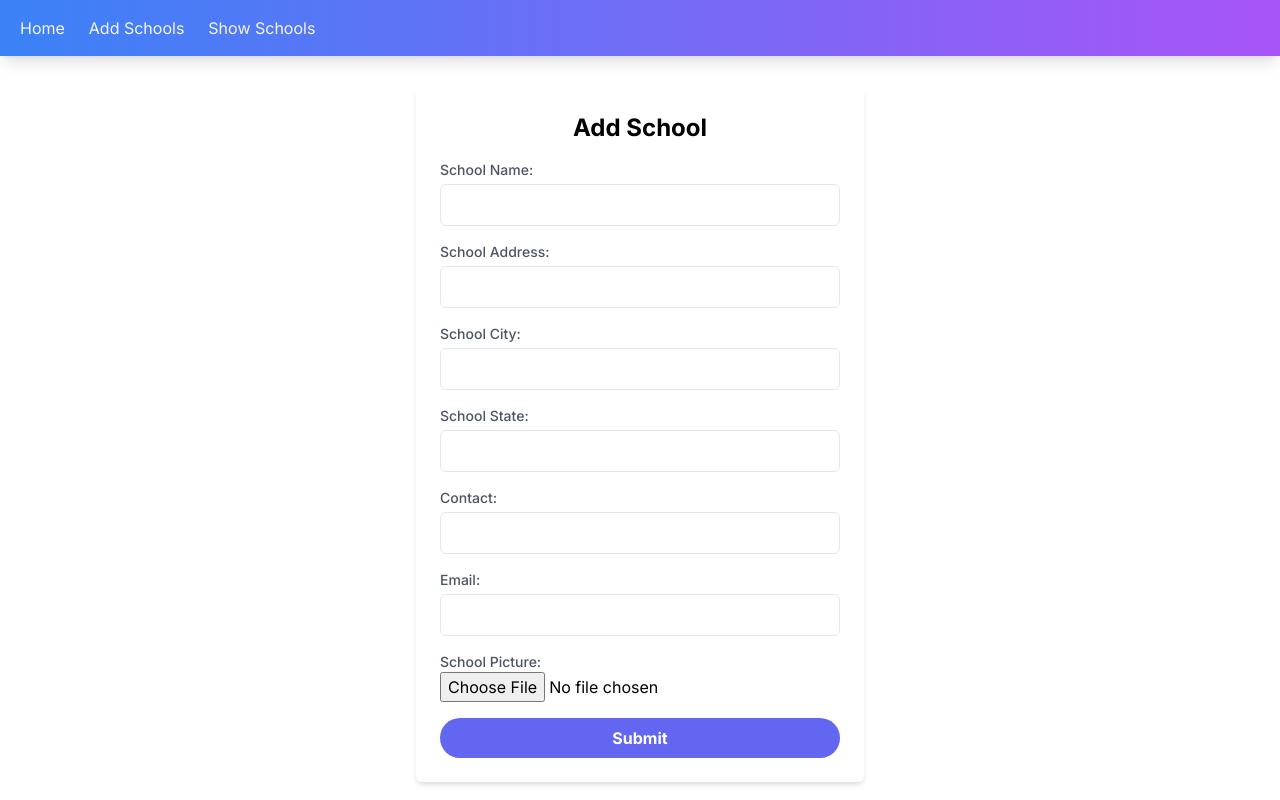
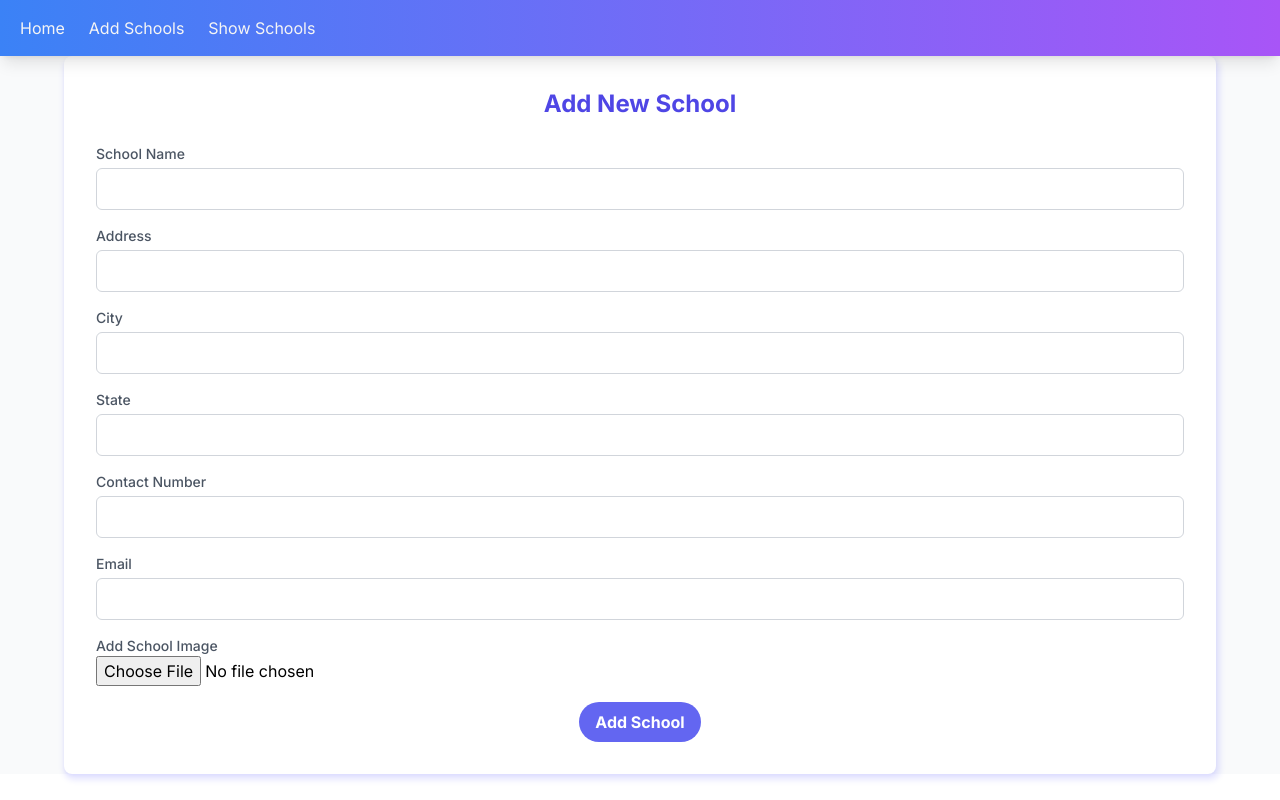
Before and after one commit to Tipu-Sultan/edunify, a Next.js app: page /addschools in a window 1280 px wide. Built offline with nearby package versions, Linux system fonts and the light colour scheme.

Commit message:
ook chrck

```diff
--- a/app/addschools/page.jsx
+++ b/app/addschools/page.jsx
@@ -1,9 +1,17 @@
-'use client'
-import React, { useState } from 'react';
+"use client";
+import React, { useState } from "react";
+import { useForm } from "react-hook-form";
+import { toast } from "react-toastify";
 import axios from 'axios';
 
 const page = () => {
-  const [formData, setFormData] = useState({
+  const [loading, setLoading] = useState(false);
+  const {
+    register,
+    formState: { errors },
+    handleSubmit,
+  } = useForm({
+    defaultValues: {
       name: '',
       address: '',
       city: '',
@@ -11,167 +19,243 @@ const page = () => {
       contact: '',
       email: '',
       file: '',
+    }
   });
 
-  const handleInputChange = (e) => {
-    const { name, value } = e.target;
-    setFormData({ ...formData, [name]: value });
-  };
-
-  const handleFileChange = (e) => {
-    const file = e.target.files[0];
-    setFormData({ ...formData, file });
-  };
-
-const handleSubmit = async (e) => {
-  e.preventDefault();
-
-  // Create FormData object to handle file upload
-  const newFormData = new FormData();
-  newFormData.append('name', formData.name);
-  newFormData.append('address', formData.address);
-  newFormData.append('city', formData.city);
-  newFormData.append('state', formData.state);
-  newFormData.append('contact', formData.contact);
-  newFormData.append('email', formData.email);
-  newFormData.append('file', formData.file);
+  const onSubmit = async (data) => {
+    const formData = new FormData();
+    formData.append("file", data.file[0]);
+    formData.append("name", data.name);
+    formData.append("address", data.address);
+    formData.append("city", data.city);
+    formData.append("state", data.state);
+    formData.append("contact", data.contact);
+    formData.append("email", data.email);
+    setLoading(true);
 
     try {
-    // Make a POST request to the /api/addschool API
-    const response = await axios.post('/api/addschool', newFormData);
+      const response = await axios.post("/api/addschool", formData);
 
       if (response.status === 201) {
-      console.log('School added successfully:', response.data);
-      // Reset form data if needed
-      setFormData({
-        name: '',
-        address: '',
-        city: '',
-        state: '',
-        contact: '',
-        email: '',
-        file: '',
-      });
+        const result = response.data;
+        console.log("Data submitted successfully:", result.data);
+        toast.success(result.data.message);
+        setLoading(false);
       } else {
-      console.error('Failed to add school:', response.statusText);
+        console.error("Failed to submit data:", response.statusText);
+        toast.error("Failed to submit data");
+        setLoading(false);
       }
     } catch (error) {
-    console.error('Error adding school:', error);
+      console.error("Error submitting data:", error);
+      toast.error("Error submitting data");
+      setLoading(false);
     }
   };
 
 
   return (
-    <div className="max-w-md mx-auto mt-8 p-6 bg-white rounded-md shadow-md">
-      <h2 className="text-2xl font-bold text-center mb-4">Add School</h2>
-      <form onSubmit={handleSubmit} encType="multipart/form-data">
+    <div className="min-h-md flex items-center justify-center bg-gray-50">
+      <div className="bg-white p-8 rounded-lg  max-w-6xl w-full shadow-blue">
+        <h1 className="text-2xl font-bold mb-6 text-center text-indigo-600">
+          Add New School
+        </h1>
+        <form onSubmit={handleSubmit(onSubmit)} encType="multipart/form-data">
+          {/* School Name */}
           <div className="mb-4">
-          <label htmlFor="name" className="block text-sm font-medium text-gray-600">
-            School Name:
+            <label
+              htmlFor="name"
+              className="block text-sm font-medium text-gray-600"
+            >
+              School Name
             </label>
             <input
               type="text"
               id="name"
               name="name"
-            value={formData.name}
-            onChange={handleInputChange}
-            className="mt-1 p-2 w-full border rounded-md focus:outline-none focus:border-indigo-500"
+              className={`mt-1 p-2 w-full border rounded-md ${
+                errors.name
+                  ? "border-red-500"
+                  : "border-gray-300 focus:border-indigo-500"
+              }`}
+              {...register("name", { required: true })}
             />
+            {errors.name && (
+              <p className="text-red-500 mt-1">{errors.name.message}</p>
+            )}
           </div>
 
+          {/* Address */}
           <div className="mb-4">
-          <label htmlFor="address" className="block text-sm font-medium text-gray-600">
-            School Address:
+            <label
+              htmlFor="address"
+              className="block text-sm font-medium text-gray-600"
+            >
+              Address
             </label>
             <input
               type="text"
               id="address"
               name="address"
-            value={formData.address}
-            onChange={handleInputChange}
-            className="mt-1 p-2 w-full border rounded-md focus:outline-none focus:border-indigo-500"
+              className={`mt-1 p-2 w-full border rounded-md ${
+                errors.address
+                  ? "border-red-500"
+                  : "border-gray-300 focus:border-indigo-500"
+              }`}
+              {...register("address", { required: true })}
             />
+            {errors.address && (
+              <p className="text-red-500 mt-1">{errors.address.message}</p>
+            )}
           </div>
 
+          {/* City */}
           <div className="mb-4">
-          <label htmlFor="city" className="block text-sm font-medium text-gray-600">
-            School City:
+            <label
+              htmlFor="city"
+              className="block text-sm font-medium text-gray-600"
+            >
+              City
             </label>
             <input
               type="text"
               id="city"
               name="city"
-            value={formData.city}
-            onChange={handleInputChange}
-            className="mt-1 p-2 w-full border rounded-md focus:outline-none focus:border-indigo-500"
+              className={`mt-1 p-2 w-full border rounded-md ${
+                errors.city
+                  ? "border-red-500"
+                  : "border-gray-300 focus:border-indigo-500"
+              }`}
+              {...register("city", { required: true })}
             />
+            {errors.city && (
+              <p className="text-red-500 mt-1">{errors.city.message}</p>
+            )}
           </div>
 
+          {/* State */}
           <div className="mb-4">
-          <label htmlFor="state" className="block text-sm font-medium text-gray-600">
-            School State:
+            <label
+              htmlFor="state"
+              className="block text-sm font-medium text-gray-600"
+            >
+              State
             </label>
             <input
               type="text"
               id="state"
               name="state"
-            value={formData.state}
-            onChange={handleInputChange}
-            className="mt-1 p-2 w-full border rounded-md focus:outline-none focus:border-indigo-500"
+              className={`mt-1 p-2 w-full border rounded-md ${
+                errors.state
+                  ? "border-red-500"
+                  : "border-gray-300 focus:border-indigo-500"
+              }`}
+              {...register("state", { required: true })}
             />
+            {errors.state && (
+              <p className="text-red-500 mt-1">{errors.state.message}</p>
+            )}
           </div>
 
+          {/* Contact Number */}
           <div className="mb-4">
-          <label htmlFor="contact" className="block text-sm font-medium text-gray-600">
-            Contact:
+            <label
+              htmlFor="contact"
+              className="block text-sm font-medium text-gray-600"
+            >
+              Contact Number
             </label>
             <input
-            type="tel"
+              type="text"
               id="contact"
               name="contact"
-            value={formData.contact}
-            onChange={handleInputChange}
-            className="mt-1 p-2 w-full border rounded-md focus:outline-none focus:border-indigo-500"
+              className={`mt-1 p-2 w-full border rounded-md ${
+                errors.contact
+                  ? "border-red-500"
+                  : "border-gray-300 focus:border-indigo-500"
+              }`}
+              {...register("contact", {
+                pattern: {
+                  value: /^[0-9]{10}$/,
+                  message:
+                    "Invalid contact number. Please enter a 10-digit number.",
+                },
+              })}
             />
+            {errors.contact && (
+              <p className="text-red-500 mt-1">{errors.contact.message}</p>
+            )}
           </div>
 
+          {/* Email */}
           <div className="mb-4">
-          <label htmlFor="email" className="block text-sm font-medium text-gray-600">
-            Email:
+            <label
+              htmlFor="email"
+              className="block text-sm font-medium text-gray-600"
+            >
+              Email
             </label>
             <input
-            type="email"
+              type="text"
               id="email"
               name="email"
-            value={formData.email}
-            onChange={handleInputChange}
-            className="mt-1 p-2 w-full border rounded-md focus:outline-none focus:border-indigo-500"
+              className={`mt-1 p-2 w-full border rounded-md ${
+                errors.email
+                  ? "border-red-500"
+                  : "border-gray-300 focus:border-indigo-500"
+              }`}
+              {...register("email", {
+                pattern: {
+                  value: /^[A-Z0-9._%+-]+@[A-Z0-9.-]+\.[A-Z]{2,4}$/i,
+                  message: "Enter a valid email address",
+                },
+              })}
             />
+            {errors.email && (
+              <p className="text-red-500 mt-1">{errors.email.message}</p>
+            )}
           </div>
 
+          {/* Image Upload (File Input) */}
           <div className="mb-4">
-          <label htmlFor="file" className="block text-sm font-medium text-gray-600">
-            School Picture:
+            <label
+              htmlFor="file"
+              className="block text-sm font-medium text-gray-600"
+            >
+              Add School Image
             </label>
             <input
               type="file"
-            id="file"
-            name="file"
-            onChange={handleFileChange}
+              {...register("file", {
+                required: "Image is required",
+                validate: {
+                  validFileType: (value) => {
+                    const allowedFileTypes = [".jpg", ".jpeg", ".png"];
+                    const fileExtension = value[0].name
+                      .split(".")
+                      .pop()
+                      .toLowerCase();
+                    return allowedFileTypes.includes(`.${fileExtension}`);
+                  },
+                },
+              })}
               accept=".jpg, .jpeg, .png"
             />
+            {errors.file && (
+              <p className="text-red-500 mt-1">{errors.file.message}</p>
+            )}
           </div>
-
           {/* Submit Button */}
           <div className="text-center">
             <button
               type="submit"
-            className="w-full bg-indigo-500 text-white py-2 px-4 rounded-full font-bold hover:bg-indigo-600 focus:outline-none focus:ring focus:border-indigo-300"
+              className="bg-indigo-500 text-white py-2 px-4 rounded-full font-bold hover:bg-indigo-600 focus:outline-none focus:ring focus:border-indigo-300"
             >
-            Submit
+              {loading && loading ? "Please wait" : "Add School"}
             </button>
           </div>
         </form>
+      </div>
     </div>
   );
 };
```
Lines whose indentation alone changed are shown as unchanged.
